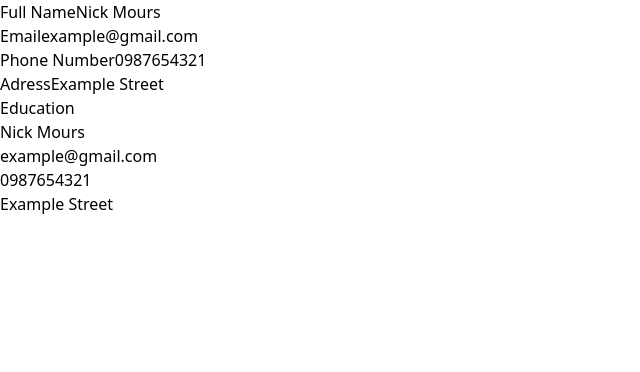
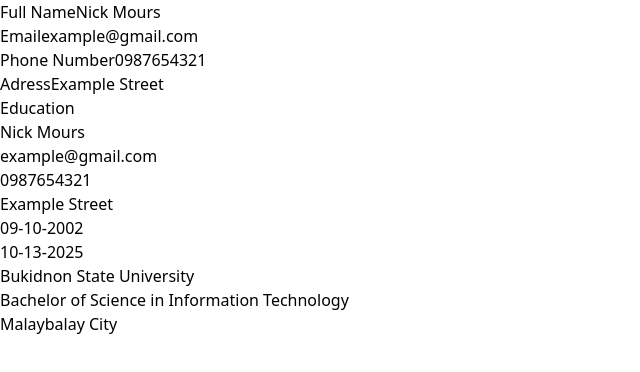
Before and after one commit to FiereEinar/CV-Application, a React (Vite) app: page / in a window 1280 px wide. Shown: the top 372 px of the page, without its empty margins (0-640 px from the left). Built offline with nearby package versions, Linux system fonts and the light colour scheme.

Commit message:
education section

```diff
--- a/src/App.jsx
+++ b/src/App.jsx
@@ -2,20 +2,46 @@
 import testData from './testData.js'
 import PersonalDetails from './components/PersonalDetails.jsx'
 import EducationSection from './components/EducationSection.jsx'
+import Resume from './components/resume/Resume.jsx'
 
 function App() {
   const [personalInfo, setPersonalInfo] = useState(testData.personalInfo)
   const [educationInfo, setEducationInfo] = useState(testData.educationInfo)
   const [expandedToggle, setExpandedToggle] = useState({ education: false, experience: false })
+  const [mode, setMode] = useState({ education: 'none', experience: 'none' })
+  const [currentEdited, setCurrentEdited] = useState(null)
 
   const personalInfoChangeHandler = (e) => {
     const { key } = e.target.dataset
     setPersonalInfo({ ...personalInfo, [key]: e.target.value })
   }
 
+  const educationInfoChangeHandler = (e) => {
+    const { key } = e.target.dataset
+    setCurrentEdited({ ...currentEdited, [key]: e.target.value})
+
+    const education = JSON.parse(JSON.stringify(currentEdited))
+    let newEducationInfo = JSON.parse(JSON.stringify(educationInfo))
+
+    newEducationInfo = newEducationInfo.filter((edu) => edu.id !== currentEdited.id)
+    newEducationInfo.push(education)
+    console.log(newEducationInfo)
+    console.log(currentEdited)
+    setEducationInfo(newEducationInfo)
+  }
+
   const expandComponent = (e) => {
     const { key } = e.target.dataset
     setExpandedToggle({ ...expandedToggle, [key]: !expandedToggle[key] })
+  }
+
+  const editingHandler = (e) => {
+    const { key } = e.target.dataset
+    const id = e.target.id
+    const beingEdited = educationInfo.find((x) => x.id === id)
+
+    setMode({ ...mode, [key]: 'edit'})
+    setCurrentEdited(beingEdited)
   }
 
   return (
@@ -31,15 +57,18 @@
         <EducationSection
           data={educationInfo}
           onClick={expandComponent}
+          onEdit={editingHandler}
+          onTypeEdit={educationInfoChangeHandler}
+          currentEdited={currentEdited}
+//           onAdd={}
+          mode={mode.education}
           isOpen={expandedToggle.education}
         />
       </div>
-      <div className="text-white">
-        {personalInfo.fullname && <p>{personalInfo.fullname}</p>}
-        {personalInfo.email && <p>{personalInfo.email}</p>}
-        {personalInfo.number && <p>{personalInfo.number}</p>}
-        {personalInfo.address && <p>{personalInfo.address}</p>}
-      </div>
+      <Resume
+        personalInfo={personalInfo}
+        educationInfo={educationInfo}
+      />
     </div>
   )
 }
--- a/src/components/EducationSection.jsx
+++ b/src/components/EducationSection.jsx
@@ -1,4 +1,6 @@
-export default function EducationSection({data, onClick, isOpen}) {
+import InputField from './InputField.jsx'
+
+export default function EducationSection({ data, onClick, isOpen, mode, onEdit, currentEdited, onTypeEdit }) {
   return (
     <div className='text-white flex flex-col'>
       <button
@@ -8,21 +10,37 @@
       >
       Education
       </button>
-      {isOpen &&
+      {isOpen && mode === 'none' &&
         <div>
           <div>
             {data.map((edu) => (
-              <button className='border p-2 rounded w-full' key={edu.id}>
-                <p>{edu.school}</p>
+              <button
+                className='border p-2 rounded w-full'
+                key={edu.id}
+                onClick={onEdit}
+              >
+                <p id={edu.id} data-key='education'>{edu.school}</p>
               </button>
             ))}
           </div>
           <button
             className='p-2 border w-full rounded'
-            >
-            Add Education
+          >
+          Add Education
           </button>
         </div>
+      }
+      {mode === 'edit' && currentEdited !== null &&
+        <form className='text-black'>
+          <InputField
+            label='University'
+            type='text'
+            value={currentEdited.school}
+            placeholder='Example University'
+            dataKey='school'
+            onChange={onTypeEdit}
+          />
+        </form>
       }
     </div>
   )
--- a/src/components/InputField.jsx
+++ b/src/components/InputField.jsx
@@ -1,6 +1,6 @@
 export default function InputField({onChange, label, type, value, dataKey, placeholder}) {
   return (
-    <div className='p-1 border'>
+    <div className='p-1 border flex flex-col'>
       <label className='text-white'>{label}</label>
       <input
         type={type}
--- /dev/null
+++ b/src/components/resume/EducationInfo.jsx
@@ -0,0 +1,19 @@
+export default function EducationInfo({ educationInfo }) {
+  return (
+    <section>
+      {educationInfo.map((data) => (
+        <div key={data.id}>
+          <aside>
+            <p>{data.startDate}</p>
+            <p>{data.endDate}</p>
+          </aside>
+          <main>
+            <p>{data.school}</p>
+            <p>{data.degree}</p>
+            <p>{data.location}</p>
+          </main>
+        </div>
+      ))}
+    </section>
+  )
+}
--- /dev/null
+++ b/src/components/resume/PersonalInfo.jsx
@@ -0,0 +1,10 @@
+export default function PersonalInfo({ personalInfo }) {
+  return (
+    <div className="">
+      {personalInfo.fullname && <p>{personalInfo.fullname}</p>}
+      {personalInfo.email && <p>{personalInfo.email}</p>}
+      {personalInfo.number && <p>{personalInfo.number}</p>}
+      {personalInfo.address && <p>{personalInfo.address}</p>}
+    </div>
+  )
+}
--- /dev/null
+++ b/src/components/resume/Resume.jsx
@@ -0,0 +1,15 @@
+import PersonalInfo from './PersonalInfo.jsx'
+import EducationInfo from './EducationInfo.jsx'
+
+ export default function Resume({ personalInfo, educationInfo }) {
+   return (
+     <section className='text-white'>
+        <PersonalInfo
+          personalInfo={personalInfo}
+        />
+        <EducationInfo
+          educationInfo={educationInfo}
+        />
+     </section>
+    )
+ }
```
